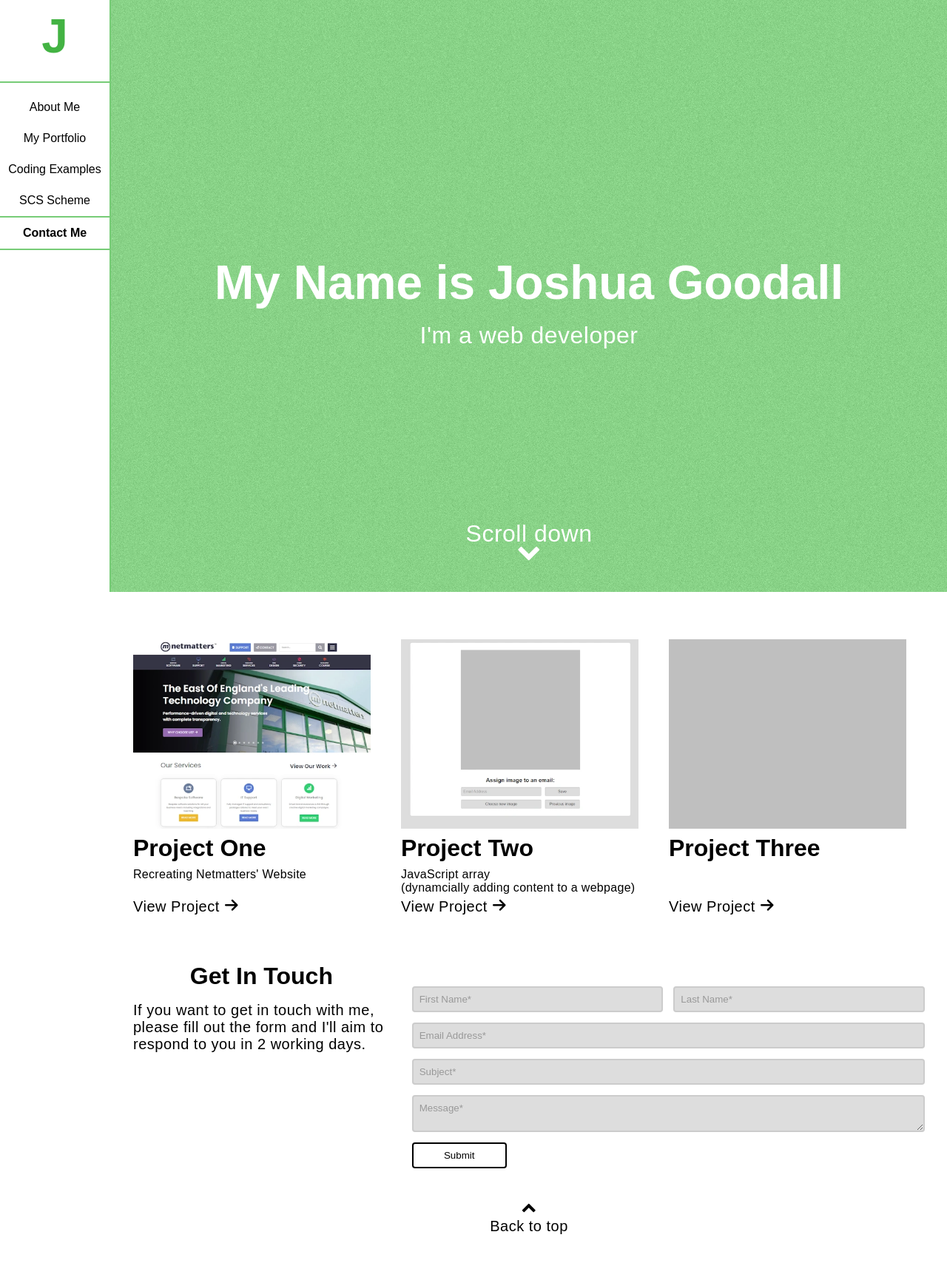
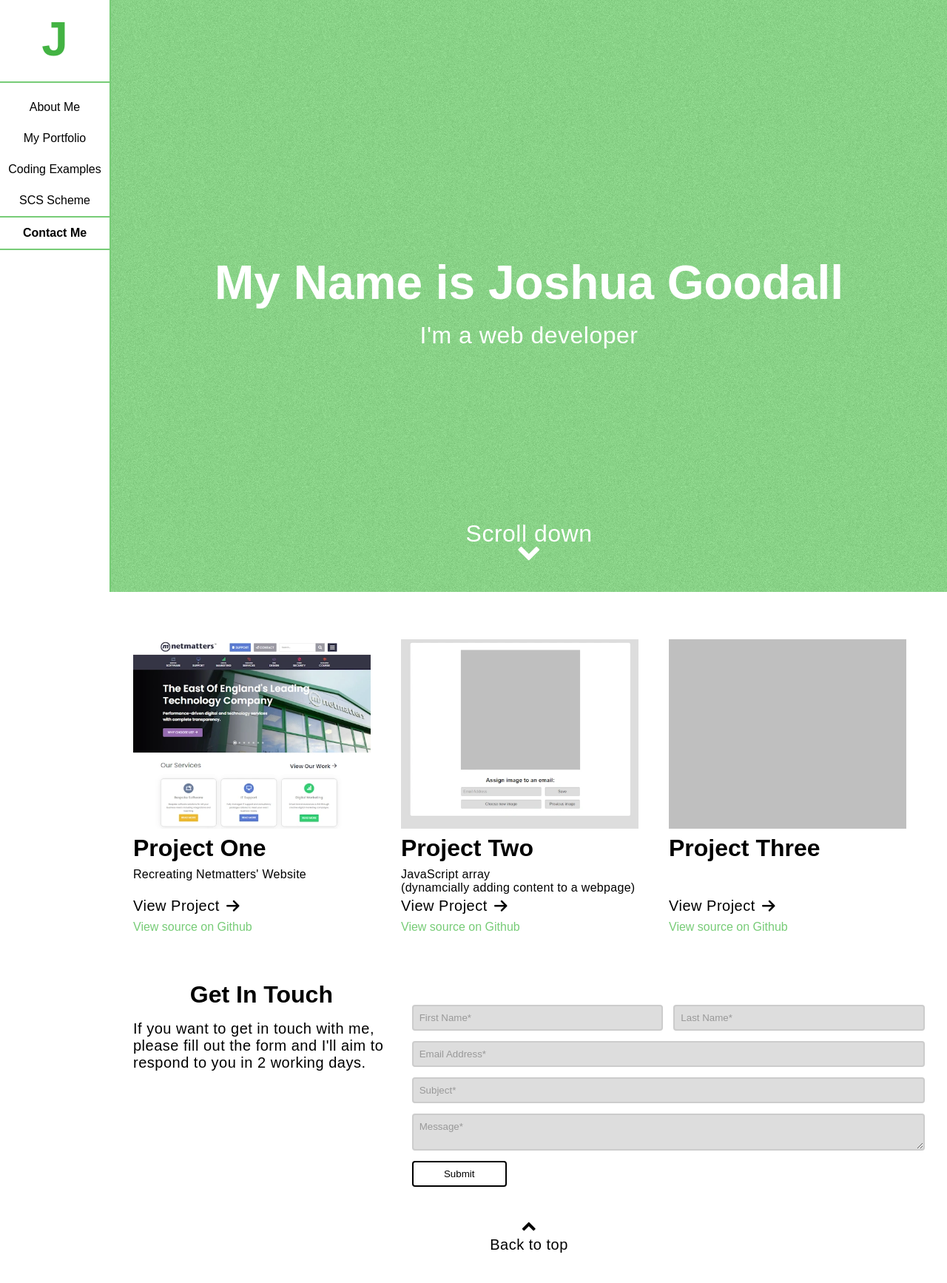
Before and after one commit to 7761279b-c739-4152-a1e2-9850adba1b8c/portfolio, a PHP site: page / in a window 1280 px wide. Shown: the whole page at 74% size. Before the commit the page ends 1668 px from the top, so only its background shows below. Run offline with PHP 8.4, Linux system fonts and the light colour scheme.

Commit message:
several small changes

```diff
--- a/website/about-me.php
+++ b/website/about-me.php
@@ -1,6 +1,7 @@
 <?php
 $title = "About Me";
-$description = "Placeholder text";
+$description = "About Me";
+$current="about-me";
 require 'parts/header.php';
 ?>
 <div class="main">
--- a/website/coding-examples.php
+++ b/website/coding-examples.php
@@ -1,6 +1,7 @@
 <?php
 $title = "My Coding Examples";
 $description = "My Coding Examples";
+$current="coding-examples";
 require 'parts/header.php';
 ?>
 <div class="main">
--- a/website/css/styles.css
+++ b/website/css/styles.css
@@ -5,6 +5,11 @@
   font-weight: normal;
   font-style: normal;
   font-display: block;
+}
+
+/* line 44, ../../portfolio/website/scss/_mixins.scss */
+.icon-right {
+  height: 20px;
 }
 
 /* line 36, ../../portfolio/website/scss/_mixins.scss */
@@ -229,14 +234,15 @@ nav h2 {
   font-size: 4rem;
   height: 100px;
   border-bottom: 0.125rem solid #7c7;
+  padding-top: 0.25rem;
 }
 
-/* line 85, ../../portfolio/website/scss/_sidemenu.scss */
+/* line 86, ../../portfolio/website/scss/_sidemenu.scss */
 nav h2 a {
   padding: 0.5rem;
 }
 
-/* line 90, ../../portfolio/website/scss/_sidemenu.scss */
+/* line 91, ../../portfolio/website/scss/_sidemenu.scss */
 nav .contact-highlight {
   border-top: 0.125rem solid #7c7;
   border-bottom: 0.125rem solid #7c7;
@@ -244,6 +250,11 @@ nav .contact-highlight {
 }
 
 /* line 96, ../../portfolio/website/scss/_sidemenu.scss */
+nav .current {
+  font-weight: 600;
+}
+
+/* line 100, ../../portfolio/website/scss/_sidemenu.scss */
 nav.visible {
   transform: translateX(150px);
   box-shadow: 0 0 0 calc(100vw - 150px) rgba(0, 0, 0, 0.5);
@@ -370,42 +381,59 @@ header .scroll-button {
   text-decoration: none;
   display: flex;
   flex-direction: column;
+  margin-bottom: 0.5rem;
+  height: 100%;
 }
 
-/* line 25, ../../portfolio/website/scss/_projects.scss */
-.projects .project :last-child {
-  margin-top: auto;
-}
-
-/* line 29, ../../portfolio/website/scss/_projects.scss */
+/* line 27, ../../portfolio/website/scss/_projects.scss */
 .projects .project img {
   width: 100%;
   max-width: 321.25px;
   height: auto;
 }
 
-/* line 35, ../../portfolio/website/scss/_projects.scss */
+/* line 33, ../../portfolio/website/scss/_projects.scss */
 .projects .project h2 {
   text-align: left;
   font-size: 2rem;
   margin: 0.5rem 0;
 }
 
-/* line 40, ../../portfolio/website/scss/_projects.scss */
+/* line 38, ../../portfolio/website/scss/_projects.scss */
 .projects .project p {
   margin: 0;
 }
 
-/* line 43, ../../portfolio/website/scss/_projects.scss */
+/* line 41, ../../portfolio/website/scss/_projects.scss */
+.projects .project p.view {
+  margin-top: auto;
+  display: flex;
+  align-items: center;
+  justify-content: left;
+  gap: 0.5rem;
+}
+
+/* line 48, ../../portfolio/website/scss/_projects.scss */
 .projects .project .description {
   font-size: 1rem;
   letter-spacing: 0.01875rem;
   margin-bottom: 0.25rem;
 }
 
-/* line 49, ../../portfolio/website/scss/_projects.scss */
+/* line 54, ../../portfolio/website/scss/_projects.scss */
 .projects .project:hover {
   top: -0.5rem;
+}
+
+/* line 60, ../../portfolio/website/scss/_projects.scss */
+.projects div {
+  display: flex;
+  flex-direction: column;
+}
+
+/* line 65, ../../portfolio/website/scss/_projects.scss */
+.projects a.gh {
+  color: #7c7;
 }
 
 /* line 1, ../../portfolio/website/scss/_contact.scss */
@@ -462,58 +490,60 @@ header .scroll-button {
 /* line 33, ../../portfolio/website/scss/_contact.scss */
 .contact form textarea {
   font-family: inherit;
+  resize: vertical;
 }
 
-/* line 36, ../../portfolio/website/scss/_contact.scss */
+/* line 37, ../../portfolio/website/scss/_contact.scss */
 .contact form input, .contact form textarea {
   background-color: #ddd;
   border: 2px solid #ccc;
 }
 
-/* line 38, ../../portfolio/website/scss/_contact.scss */
+/* line 39, ../../portfolio/website/scss/_contact.scss */
 .contact form input::placeholder, .contact form textarea::placeholder {
   color: #999;
 }
 
-/* line 43, ../../portfolio/website/scss/_contact.scss */
+/* line 44, ../../portfolio/website/scss/_contact.scss */
 .contact form input, .contact form textarea, .contact form button {
   padding: 0.5rem;
   border-radius: 0.25rem;
   outline: 0;
 }
 
-/* line 48, ../../portfolio/website/scss/_contact.scss */
+/* line 49, ../../portfolio/website/scss/_contact.scss */
 .contact form input:focus, .contact form textarea:focus {
   border-color: #7c7;
   box-shadow: inset 0 1px 1px rgba(0, 0, 0, 0.075), 0 0 8px rgba(119, 204, 119, 0.6);
 }
 
-/* line 52, ../../portfolio/website/scss/_contact.scss */
+/* line 53, ../../portfolio/website/scss/_contact.scss */
 .contact form input.invalid, .contact form textarea.invalid {
   background-color: #ecc;
   border-color: #f99;
 }
 
-/* line 55, ../../portfolio/website/scss/_contact.scss */
+/* line 56, ../../portfolio/website/scss/_contact.scss */
 .contact form input.invalid:focus, .contact form textarea.invalid:focus {
   border-color: #d33;
   box-shadow: inset 0 1px 1px rgba(0, 0, 0, 0.075), 0 0 8px rgba(221, 51, 51, 0.6);
 }
 
-/* line 60, ../../portfolio/website/scss/_contact.scss */
+/* line 61, ../../portfolio/website/scss/_contact.scss */
 .contact form button:focus, .contact form button:hover {
   box-shadow: inset 0 1px 1px rgba(0, 0, 0, 0.075), 0 0 8px rgba(0, 0, 0, 0.6);
 }
 
-/* line 63, ../../portfolio/website/scss/_contact.scss */
+/* line 64, ../../portfolio/website/scss/_contact.scss */
 .contact form button {
   border: 2px solid #000;
   background-color: #fff;
   color: #000;
   width: 128px;
+  cursor: pointer;
 }
 
-/* line 70, ../../portfolio/website/scss/_contact.scss */
+/* line 72, ../../portfolio/website/scss/_contact.scss */
 .contact form .form-grid {
   display: grid;
   gap: 0.875rem;
@@ -523,39 +553,39 @@ header .scroll-button {
 }
 
 @media (min-width: 768px) {
-  /* line 70, ../../portfolio/website/scss/_contact.scss */
+  /* line 72, ../../portfolio/website/scss/_contact.scss */
   .contact form .form-grid {
     grid-template-columns: 1fr 1fr;
     grid-template-areas: 'first-name last-name' 'email email' 'subject subject' 'message message';
   }
 }
 
-/* line 81, ../../portfolio/website/scss/_contact.scss */
+/* line 83, ../../portfolio/website/scss/_contact.scss */
 .contact form .form-grid #first-name {
   grid-area: first-name;
 }
 
-/* line 84, ../../portfolio/website/scss/_contact.scss */
+/* line 86, ../../portfolio/website/scss/_contact.scss */
 .contact form .form-grid #last-name {
   grid-area: last-name;
 }
 
-/* line 87, ../../portfolio/website/scss/_contact.scss */
+/* line 89, ../../portfolio/website/scss/_contact.scss */
 .contact form .form-grid #email {
   grid-area: email;
 }
 
-/* line 90, ../../portfolio/website/scss/_contact.scss */
+/* line 92, ../../portfolio/website/scss/_contact.scss */
 .contact form .form-grid #subject {
   grid-area: subject;
 }
 
-/* line 93, ../../portfolio/website/scss/_contact.scss */
+/* line 95, ../../portfolio/website/scss/_contact.scss */
 .contact form .form-grid #message {
   grid-area: message;
 }
 
-/* line 98, ../../portfolio/website/scss/_contact.scss */
+/* line 100, ../../portfolio/website/scss/_contact.scss */
 .contact form #formError {
   display: flex;
   flex-direction: row;
@@ -568,7 +598,7 @@ header .scroll-button {
   margin-bottom: 1rem;
 }
 
-/* line 109, ../../portfolio/website/scss/_contact.scss */
+/* line 111, ../../portfolio/website/scss/_contact.scss */
 .contact form #formError a {
   padding: 0.5rem;
   padding-bottom: 0.375rem;
@@ -585,15 +615,20 @@ header .scroll-button {
   content: "";
 }
 
-/* line 115, ../../portfolio/website/scss/_contact.scss */
+/* line 117, ../../portfolio/website/scss/_contact.scss */
 .contact form #formError a:hover {
   text-decoration: none;
 }
 
-/* line 119, ../../portfolio/website/scss/_contact.scss */
+/* line 121, ../../portfolio/website/scss/_contact.scss */
 .contact form #formError.formSuccess {
   background-color: #7c7;
   color: white;
+}
+
+/* line 124, ../../portfolio/website/scss/_contact.scss */
+.contact form #formError.formSuccess a {
+  color: #7c7;
 }
 
 /* line 1, ../../portfolio/website/scss/_footer.scss */
--- a/website/index.php
+++ b/website/index.php
@@ -7,7 +7,8 @@ if ($_SERVER['REQUEST_METHOD'] == 'POST') {
 }
 
 $title = "My Portfolio";
-$description = "My project Portfolio";
+$description = "My Portfolio";
+$current=".";
 require 'parts/header.php';
 ?>
 <a id="nav-burger">
@@ -31,23 +32,32 @@ require 'parts/header.php';
     </header>
     <div class="projects container" id="portfolio">
         <!-- projects list -->
+        <div>
             <a class="project" href="http://netmatters.joshua-goodall.netmatters-scs.co.uk/" target="_blank">
                 <img src="img/recreating-netmatters.webp" class="project-img" alt="preview of recreating netmatters' website project" />
                 <h2>Project One</h2>
                 <p class="description">Recreating Netmatters' Website</p>
-            <p>View Project <span class="icon-right"></span></p>
+                <p class="view">View Project <span class="icon-right"></span></p>
             </a>
+            <a class="gh" href="https://github.com/7761279b-c739-4152-a1e2-9850adba1b8c/Netmatters-homepage" target="_blank">View source on Github</a>
+        </div>
+        <div>
             <a class="project" href="http://js-array.joshua-goodall.netmatters-scs.co.uk/" target="_blank">
                 <img src="img/js-arrays.webp" class="project-img" alt="preview of js arrays project" />
                 <h2>Project Two</h2>
                 <p class="description">JavaScript array<br>(dynamcially adding content to a webpage)</p>
-            <p>View Project <span class="icon-right"></span></p>
+                <p class="view">View Project <span class="icon-right"></span></p>
             </a>
+            <a class="gh" href="https://github.com/7761279b-c739-4152-a1e2-9850adba1b8c/js-array" target="_blank">View source on Github</a>
+        </div>
+        <div>
             <a class="project" href="#" target="_blank">
                 <img src="img/blankproject.webp" class="project-img" alt="placeholder image" />
                 <h2>Project Three</h2>
-            <p>View Project <span class="icon-right"></span></p>
+                <p class="view">View Project <span class="icon-right"></span></p>
             </a>
+            <a class="gh" href="#" target="_blank">View source on Github</a>
+        </div>
     </div>
     <div class="contact container">
         <!-- contact form -->
@@ -59,12 +69,14 @@ require 'parts/header.php';
             <?php if($_GET["submit"] ?? "false" == "true"): ?>
                 <div id="formError" class="formSuccess">
                     <p>Form successfully submitted</p>
+                    <a></a>
                 </div>
             <?php elseif(!empty($form_errors)): ?>
                 <div id="formError">
                     <p>Unable to submit form:</p>
                         <?php foreach($form_errors as $error): ?>
                             <p><?= $error ?></p>
+                            <a></a>
                         <?php endforeach; ?>
                     <a></a>
                 </div>
--- a/website/parts/header.php
+++ b/website/parts/header.php
@@ -14,9 +14,9 @@
         <nav>
             <!-- navigation sidebar -->
             <div><h2><a href=".">J</a></h2></div>
-            <div><a href="about-me">About Me</a></div>
+            <div<?= $current == 'about-me' ? ' class="current"' : '' ?>><a href="about-me">About Me</a></div>
             <div><a href=".#portfolio">My Portfolio</a></div>
-            <div><a href="coding-examples">Coding Examples</a></div>
-            <div><a href="scs-scheme">SCS Scheme</a></div>
+            <div<?= $current == 'coding-examples' ? ' class="current"' : '' ?>><a href="coding-examples">Coding Examples</a></div>
+            <div<?= $current == 'scs-scheme' ? ' class="current"' : '' ?>><a href="scs-scheme">SCS Scheme</a></div>
             <div class="contact-highlight"><a href=".#contact">Contact Me</a></div>
         </nav>
--- a/website/scs-scheme.php
+++ b/website/scs-scheme.php
@@ -1,6 +1,7 @@
 <?php
 $title = "SCS Scheme";
 $description = "The Scion Coalition Scheme is a web developer training program run by Netmatters";
+$current="scs-scheme";
 require 'parts/header.php';
 ?>
 <div class="main">
--- a/website/scss/_contact.scss
+++ b/website/scss/_contact.scss
@@ -32,6 +32,7 @@
         }
         textarea {
             font-family: inherit;
+            resize: vertical;
         }
         input, textarea {
             background-color: $color-input-background;
@@ -65,6 +66,7 @@
             background-color: $color-input-button-background;
             color: $color-input-button;
             width: 128px;
+            cursor: pointer;
         }
 
         .form-grid {
@@ -119,6 +121,9 @@
             &.formSuccess {
                 background-color: $color-success;
                 color: white;
+                a {
+                    color: $color-success;
+                }
             }
         }
     }
--- a/website/scss/_mixins.scss
+++ b/website/scss/_mixins.scss
@@ -43,6 +43,7 @@
 }
 .icon-right {
     @include icon("\ea3c");
+    height: 20px;
 }
 .chevron-down {
     @include icon("\f078");
--- a/website/scss/_projects.scss
+++ b/website/scss/_projects.scss
@@ -22,9 +22,7 @@
         text-decoration: none;
         display: flex;
         flex-direction: column;
-        :last-child {
-            margin-top: auto;
-        }
+        margin-bottom: rems(8px);
 
         img {
             width: 100%;
@@ -40,6 +38,13 @@
         p {
             margin: 0;
         }
+        p.view {
+            margin-top: auto;
+            display: flex;
+            align-items: center;
+            justify-content: left;
+            gap: rems(8px);
+        }
         .description {
             font-size: rems(16px);
             letter-spacing: rems(0.3px);
@@ -49,6 +54,15 @@
         &:hover {
             top: rems(-8px);
         }
+        height: 100%;
 
     }
+    div {
+        display: flex;
+        flex-direction: column;
+    }
+
+    a.gh {
+        color: $color-theme
+    }
 }
--- a/website/scss/_sidemenu.scss
+++ b/website/scss/_sidemenu.scss
@@ -81,6 +81,7 @@ nav {
         font-size: rems(64px);
         height: 100px;
         border-bottom: rems(2px) solid $color-theme;
+        padding-top: rems(4px);
 
         a {
             padding: rems(8px);
@@ -92,6 +93,9 @@ nav {
         border-bottom: rems(2px) solid $color-theme;
         font-weight: 600;
     }
+    .current {
+        font-weight: 600;
+    }
 }
 nav.visible {
     transform: translateX(150px);
```
Also changed, not shown: 1 other file. Lines whose indentation alone changed are shown as unchanged.
